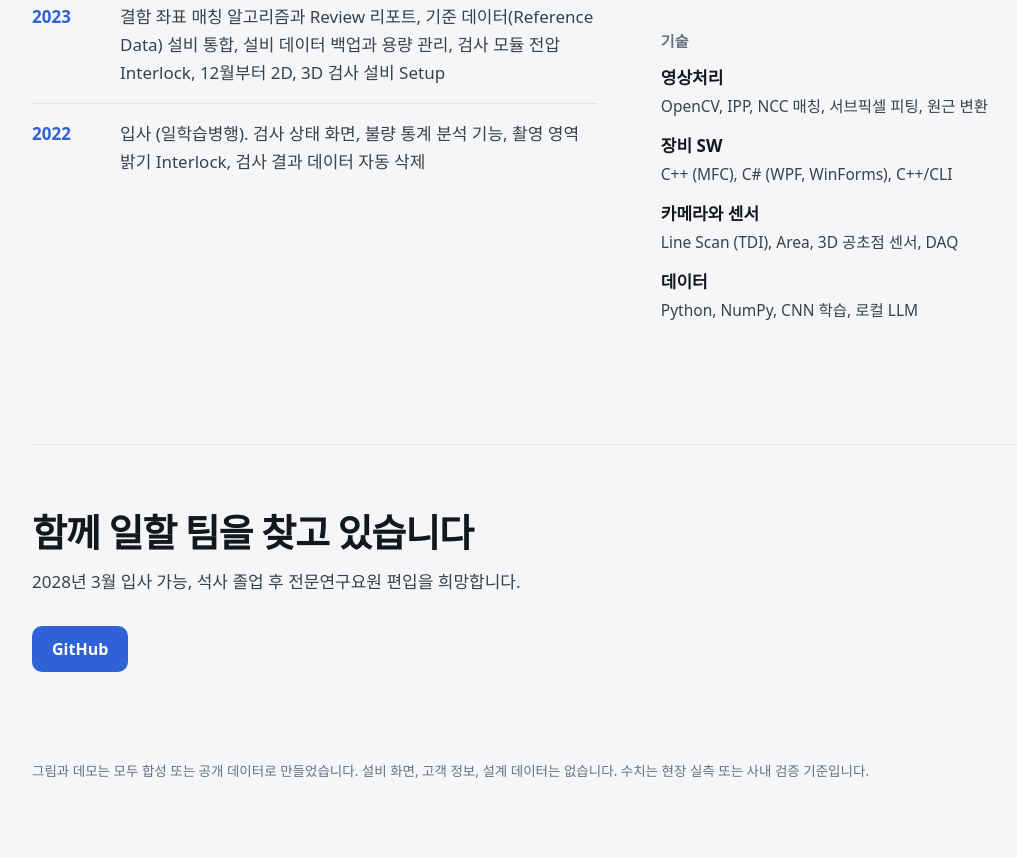
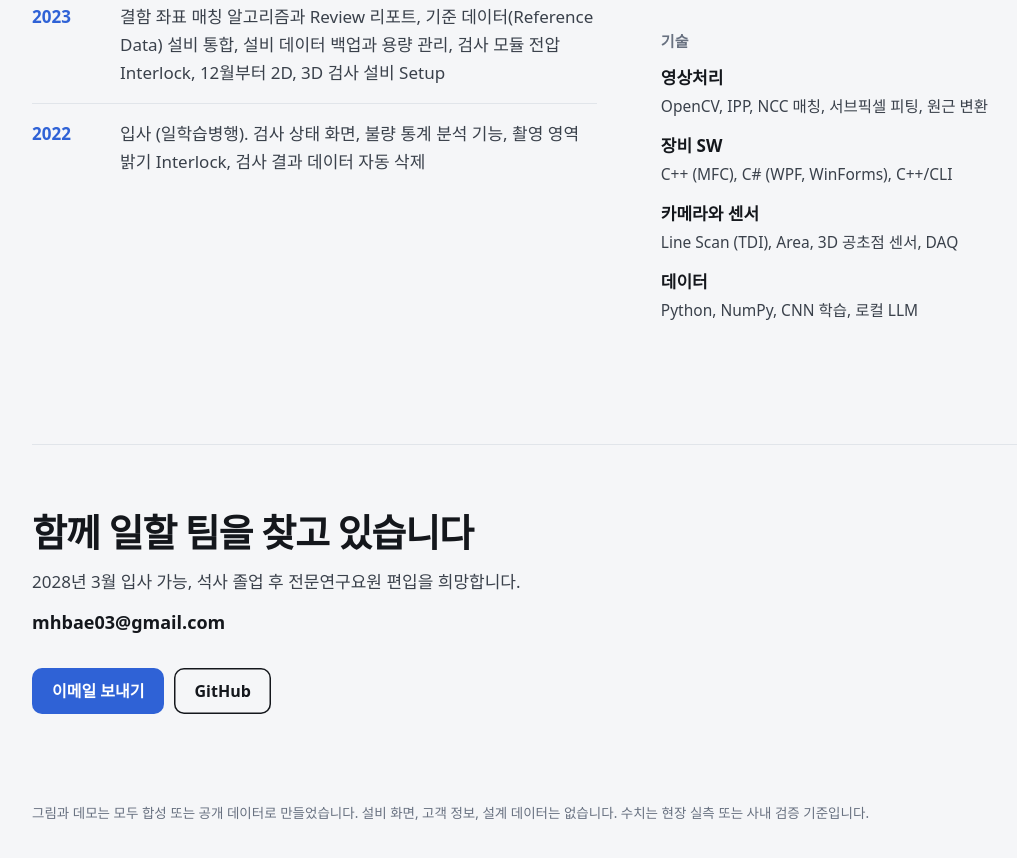
Before and after one commit to mhbae-semi-lab/portfolio, a plain HTML site: page index.html in a window 1280 px wide. Shown: the part 5783-6641 px from the top of the page, without its empty margins (48-1065 px from the left). Before the commit the page ends 6606 px from the top, so only its background shows below. Drawn offline with Linux system fonts and the light colour scheme; a web font is replaced by a local one.

Commit message:
연락하기에 이메일 주소와 이메일 보내기 버튼 추가
Co-Authored-By: Claude Opus 5.5 <noreply@anthropic.com>

```diff
--- a/assets/site.css
+++ b/assets/site.css
@@ -222,3 +222,4 @@ h2 { font-size: clamp(28px, 3.4vw, 38px); letter-spacing: -.03em; font-weight: 7
 .d-step p { color: var(--ink-2); font-size: 16px; }
 .d-step b { color: var(--ink); }
 @media (max-width: 1020px) { .tiles { grid-template-columns: repeat(2, 1fr); } }
+.contact .mail { color: var(--ink); font-size: 18px; font-weight: 650; font-variant-numeric: tabular-nums; }
--- a/index.html
+++ b/index.html
@@ -224,8 +224,10 @@
     <section id="contact" class="wrap contact">
       <h2>함께 일할 팀을 찾고 있습니다</h2>
       <p>2028년 3월 입사 가능, 석사 졸업 후 전문연구요원 편입을 희망합니다.</p>
+      <p class="mail">mhbae03@gmail.com</p>
       <div class="cta">
-        <a class="btn" href="https://github.com/mhbae-semi-lab" target="_blank" rel="noopener">GitHub</a>
+        <a class="btn" href="mailto:mhbae03@gmail.com">이메일 보내기</a>
+        <a class="btn btn-line" href="https://github.com/mhbae-semi-lab" target="_blank" rel="noopener">GitHub</a>
       </div>
     </section>
   </main>
```
